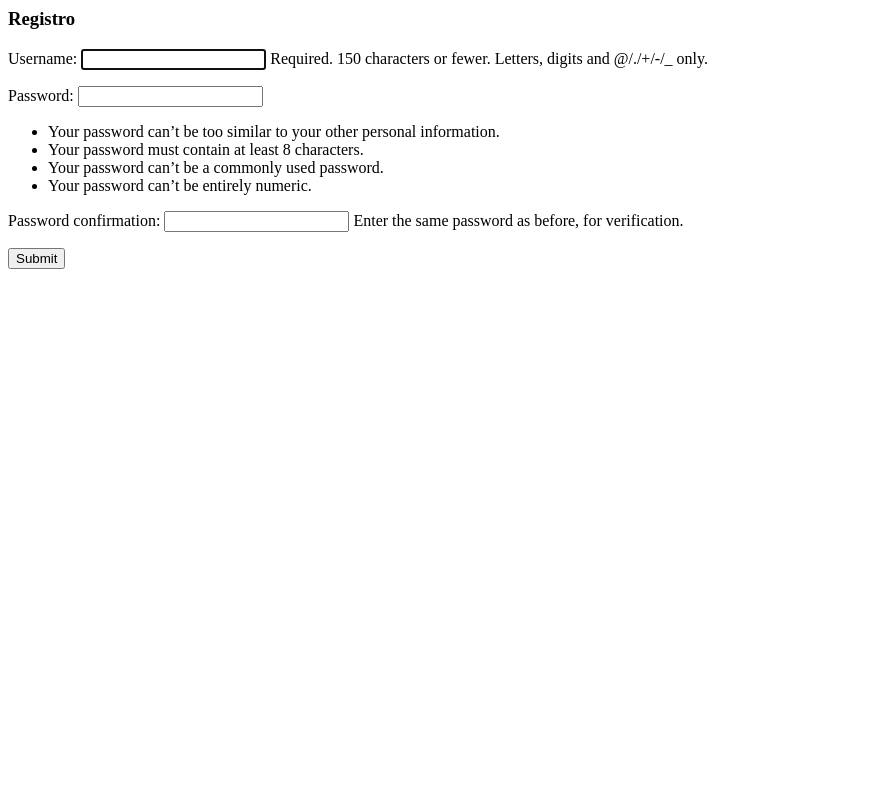
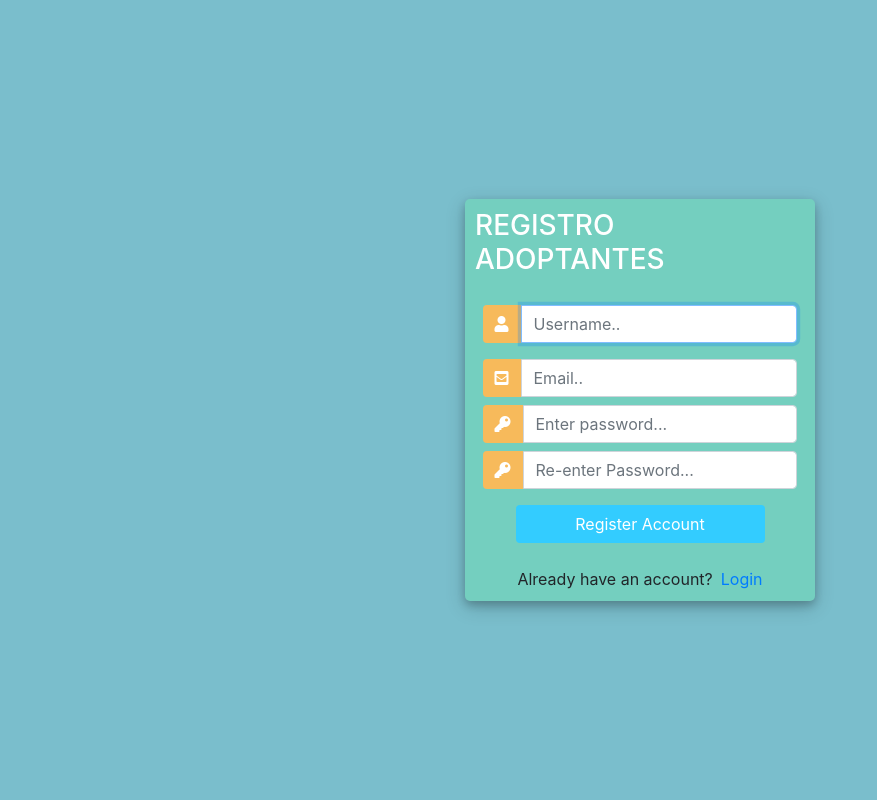
Before and after one commit to iPoe/Mascotas-App, a Django app: page /registro/ in a window 1280 px wide. Shown: the whole page, without its empty margins (0-877 px from the left). Run offline with Django 3.2, Linux system fonts and the light colour scheme; some libraries are stand-ins or nearby versions.

Commit message:
nuevo template de registro adoptantes

```diff
--- /dev/null
+++ b/mascotas/adoptantes/forms.py
@@ -0,0 +1,11 @@
+from django.forms import ModelForm
+from django.contrib.auth.forms import UserCreationForm
+from django import forms
+from django.contrib.auth.models import User
+
+
+class CreateUserForm(UserCreationForm):
+
+	class Meta:
+		model = User
+		fields = ['username','email','password1','password2']
--- a/mascotas/adoptantes/templates/adoptantes/registro.html
+++ b/mascotas/adoptantes/templates/adoptantes/registro.html
@@ -1,8 +1,136 @@
-<h3>Registro</h3>
+<!DOCTYPE html>
+<html>
 
-<form method="POST" action="">{% csrf_token %}
+<head>
+	<title>Login</title>
+	<link rel="stylesheet" href="https://stackpath.bootstrapcdn.com/bootstrap/4.1.3/css/bootstrap.min.css" integrity="sha384-MCw98/SFnGE8fJT3GXwEOngsV7Zt27NXFoaoApmYm81iuXoPkFOJwJ8ERdknLPMO" crossorigin="anonymous">
+	<script src="https://ajax.googleapis.com/ajax/libs/jquery/3.3.1/jquery.min.js"></script>
+	<link rel="stylesheet" href="https://use.fontawesome.com/releases/v5.6.1/css/all.css" integrity="sha384-gfdkjb5BdAXd+lj+gudLWI+BXq4IuLW5IT+brZEZsLFm++aCMlF1V92rMkPaX4PP" crossorigin="anonymous">
 
-	{{form.as_p}}
+	<style>
+		body,
+		html {
+			margin: 0;
+			padding: 0;
+			height: 100%;
+			background: #7abecc !important;
+		}
+		.user_card {
+			width: 350px;
+			margin-top: auto;
+			margin-bottom: auto;
+			background: #74cfbf;
+			position: relative;
+			display: flex;
+			justify-content: center;
+			flex-direction: column;
+			padding: 10px;
+			box-shadow: 0 4px 8px 0 rgba(0, 0, 0, 0.2), 0 6px 20px 0 rgba(0, 0, 0, 0.19);
+			-webkit-box-shadow: 0 4px 8px 0 rgba(0, 0, 0, 0.2), 0 6px 20px 0 rgba(0, 0, 0, 0.19);
+			-moz-box-shadow: 0 4px 8px 0 rgba(0, 0, 0, 0.2), 0 6px 20px 0 rgba(0, 0, 0, 0.19);
+			border-radius: 5px;
 
-	<input type="submit" name="Create User">
-</form>
+		}
+
+		.form_container {
+			margin-top: 20px;
+		}
+
+		#form-title{
+			color: #fff;
+		}
+		.login_btn {
+			width: 100%;
+			background: #33ccff !important;
+			color: white !important;
+		}
+		.login_btn:focus {
+			box-shadow: none !important;
+			outline: 0px !important;
+		}
+		.login_container {
+			padding: 0 2rem;
+		}
+		.input-group-text {
+			background: #f7ba5b !important;
+			color: white !important;
+			border: 0 !important;
+			border-radius: 0.25rem 0 0 0.25rem !important;
+		}
+		.input_user,
+		.input_pass:focus {
+			box-shadow: none !important;
+			outline: 0px !important;
+		}
+
+	</style>
+
+</head>
+<body>
+	<div class="container h-100">
+		<div class="d-flex justify-content-center h-100">
+			<div class="user_card">
+				<div class="d-flex justify-content-center">
+					<h3 id="form-title">REGISTRO ADOPTANTES</h3>
+				</div>
+				<div class="d-flex justify-content-center form_container">
+
+					<form method="POST" action="">{% csrf_token %}
+						<div class="input-group mb-3">
+							<div class="input-group-append">
+								<span class="input-group-text"><i class="fas fa-user"></i></span>
+							</div>
+							{{form.username}}
+						</div>
+						<div class="input-group mb-2">
+							<div class="input-group-append">
+								<span class="input-group-text"><i class="fas fa-envelope-square"></i></span>
+							</div>
+							{{form.email}}
+						</div>
+						<div class="input-group mb-2">
+							<div class="input-group-append">
+								<span class="input-group-text"><i class="fas fa-key"></i></span>
+							</div>
+							{{form.password1}}
+						</div>
+						<div class="input-group mb-2">
+							<div class="input-group-append">
+								<span class="input-group-text"><i class="fas fa-key"></i></span>
+							</div>
+							{{form.password2}}
+						</div>
+
+				   		<div class="d-flex justify-content-center mt-3 login_container">
+				 			<input class="btn login_btn" type="submit" value="Register Account">
+				   		</div>
+					</form>
+				</div>
+
+				<div class="mt-4">
+					<div class="d-flex justify-content-center links">
+						Already have an account? <a href="{% url 'adoptantes:login' %}" class="ml-2">Login</a>
+					</div>
+				</div>
+			</div>
+		</div>
+	</div>
+	<script>
+						/* Because i didnt set placeholder values in forms.py they will be set here using vanilla Javascript
+		//We start indexing at one because CSRF_token is considered and input field
+		 */
+
+		//Query All input fields
+		var form_fields = document.getElementsByTagName('input')
+		form_fields[1].placeholder='Username..';
+		form_fields[2].placeholder='Email..';
+		form_fields[3].placeholder='Enter password...';
+		form_fields[4].placeholder='Re-enter Password...';
+
+
+		for (var field in form_fields){
+			form_fields[field].className += ' form-control'
+		}
+	</script>
+</body>
+</html>
--- a/mascotas/adoptantes/urls.py
+++ b/mascotas/adoptantes/urls.py
@@ -6,7 +6,7 @@ app_name = 'adoptantes'
 
 urlpatterns = [
 	path('registro/', views.pag_registro,name="registro"),
-	path('login/', views.login,name="login")
+	path('login/', views.login_adoptante,name="login"),
 
 
 ]
--- a/mascotas/adoptantes/views.py
+++ b/mascotas/adoptantes/views.py
@@ -2,11 +2,14 @@ from django.shortcuts import render
 from django.views import generic
 from django.contrib.auth.forms import UserCreationForm
 
+
+from .forms import CreateUserForm
+
 def pag_registro(request):
-	form = UserCreationForm()
+	form = CreateUserForm()
 
 	if request.method == 'POST':
-		form = UserCreationForm(request.POST)
+		form = CreateUserForm(request.POST)
 		if form.is_valid():
 			form.save()
 
@@ -14,7 +17,7 @@ def pag_registro(request):
 	return render(request,'adoptantes/registro.html',context)
 
 
-def login(request):
+def login_adoptante(request):
 	context = {}
 	return render(request,'adoptantes/login.html',context)
 
```
